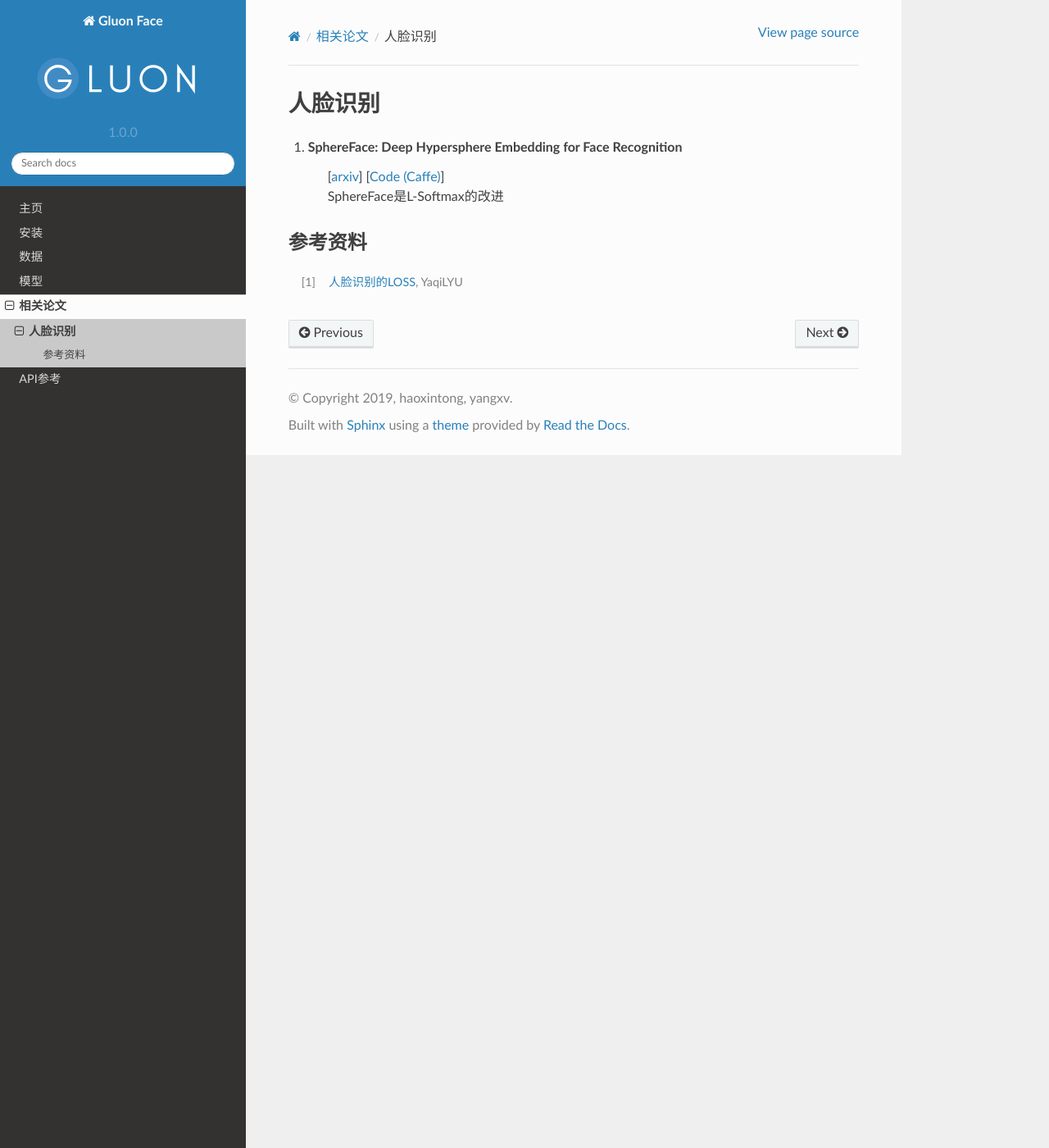
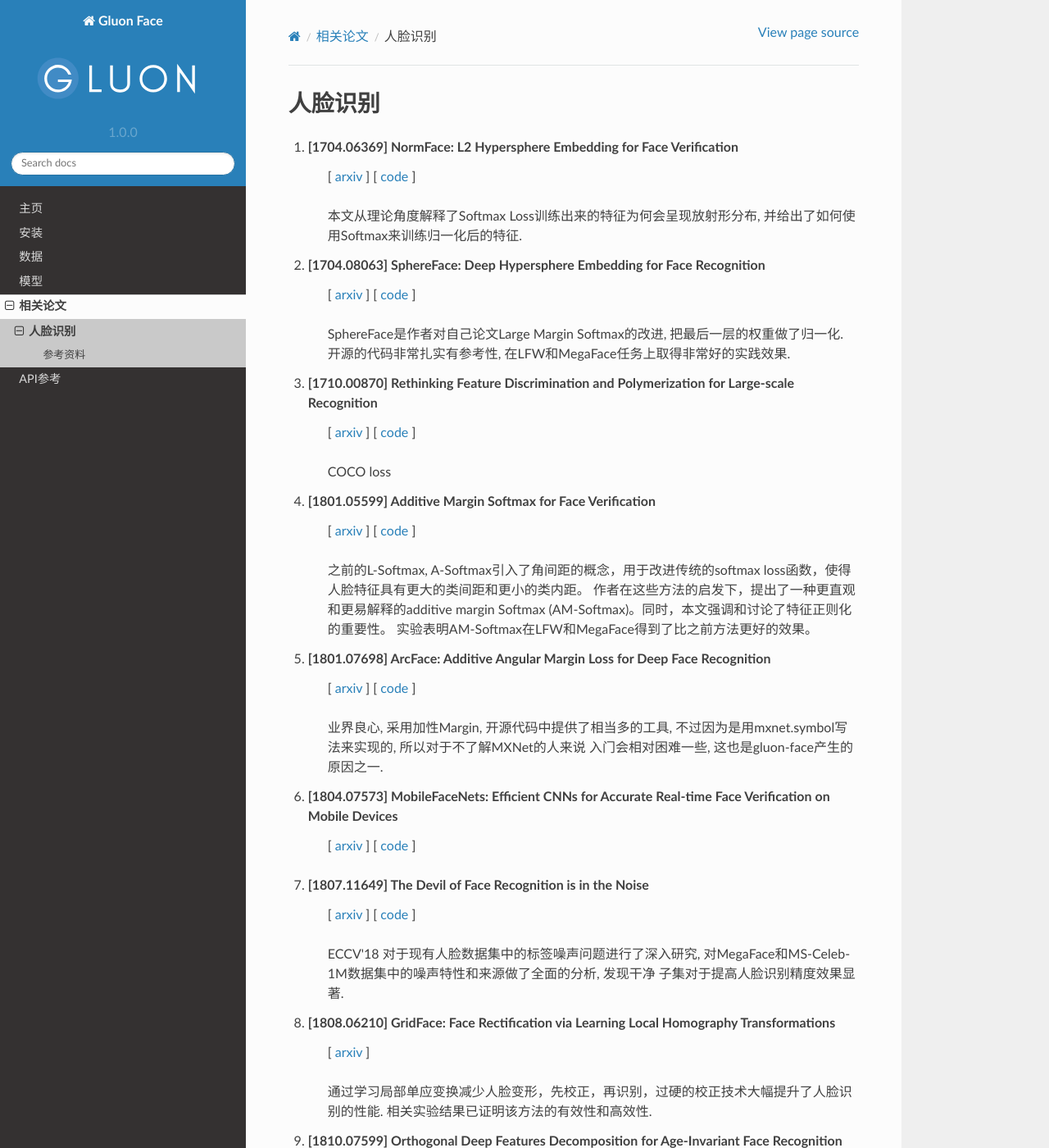
Before and after one commit to haoxintong/gluon-face-doc-zh, a Sphinx documentation site: the page built from docs/source/papers/recognition.rst, in a window 1280 px wide and 1400 px high. Shown: the whole window at 82% size. Built offline with Sphinx 7.4.7 and the Read the Docs theme 2.0.0, drawn with Linux system fonts in a browser that asks for light colours; some of the changed text lies outside the part shown.

Commit message:
add papers

```diff
--- a/docs/source/papers/recognition.rst
+++ b/docs/source/papers/recognition.rst
@@ -1,13 +1,58 @@
 人脸识别
 ========
 
+#. [1704.06369] NormFace: L2 Hypersphere Embedding for Face Verification
+    | [ `arxiv <https://arxiv.org/abs/1704.06369>`_ ] [ `code <https://github.com/happynear/NormFace>`_ ]
 
-#. SphereFace: Deep Hypersphere Embedding for Face Recognition
-    | [`arxiv <https://arxiv.org/abs/1704.08063>`_] [`Code (Caffe) <https://github.com/wy1iu/sphereface>`_]
-    | SphereFace是L-Softmax的改进
+    本文从理论角度解释了Softmax Loss训练出来的特征为何会呈现放射形分布, 并给出了如何使用Softmax来训练归一化后的特征.
+
+#. [1704.08063] SphereFace: Deep Hypersphere Embedding for Face Recognition
+    | [ `arxiv <https://arxiv.org/abs/1704.08063>`_ ] [ `code <https://github.com/wy1iu/sphereface>`_ ]
+
+    SphereFace是作者对自己论文Large Margin Softmax的改进, 把最后一层的权重做了归一化. 开源的代码非常扎实有参考性,
+    在LFW和MegaFace任务上取得非常好的实践效果.
+
+#. [1710.00870] Rethinking Feature Discrimination and Polymerization for Large-scale Recognition
+    | [ `arxiv <https://arxiv.org/abs/1710.00870>`_ ] [ `code <https://github.com/sciencefans/coco_loss>`_ ]
+
+    COCO loss
+
+#. [1801.05599] Additive Margin Softmax for Face Verification
+    | [ `arxiv <https://arxiv.org/abs/1801.05599>`_ ] [ `code <https://github.com/happynear/AMSoftmax>`_ ]
+
+    之前的L-Softmax, A-Softmax引入了角间距的概念，用于改进传统的softmax loss函数，使得人脸特征具有更大的类间距和更小的类内距。
+    作者在这些方法的启发下，提出了一种更直观和更易解释的additive margin Softmax (AM-Softmax)。同时，本文强调和讨论了特征正则化的重要性。
+    实验表明AM-Softmax在LFW和MegaFace得到了比之前方法更好的效果。
+
+#. [1801.07698] ArcFace: Additive Angular Margin Loss for Deep Face Recognition
+    | [ `arxiv <https://arxiv.org/abs/1801.07698>`_ ] [ `code <https://github.com/deepinsight/insightface>`_ ]
+
+    业界良心, 采用加性Margin, 开源代码中提供了相当多的工具, 不过因为是用mxnet.symbol写法来实现的, 所以对于不了解MXNet的人来说
+    入门会相对困难一些, 这也是gluon-face产生的原因之一.
+
+#. [1804.07573] MobileFaceNets: Efficient CNNs for Accurate Real-time Face Verification on Mobile Devices
+    | [ `arxiv <https://arxiv.org/abs/1804.07573>`_ ] [ `code <https://github.com/moli232777144/mobilefacenet-mxnet>`_ ]
+
+#. [1807.11649] The Devil of Face Recognition is in the Noise
+    | [ `arxiv <https://arxiv.org/abs/1807.11649>`_ ] [ `code <https://github.com/fwang91/IMDb-Face>`_ ]
+
+    ECCV'18 对于现有人脸数据集中的标签噪声问题进行了深入研究, 对MegaFace和MS-Celeb-1M数据集中的噪声特性和来源做了全面的分析, 发现干净
+    子集对于提高人脸识别精度效果显著.
+
+#. [1808.06210] GridFace: Face Rectification via Learning Local Homography Transformations
+    | [ `arxiv <https://arxiv.org/abs/1808.06210>`_ ]
+
+    通过学习局部单应变换减少人脸变形，先校正，再识别，过硬的校正技术大幅提升了人脸识别的性能. 相关实验结果已证明该方法的有效性和高效性.
+
+#. [1810.07599] Orthogonal Deep Features Decomposition for Age-Invariant Face Recognition
+    | [ `arxiv <https://arxiv.org/abs/1810.07599>`_ ]
+
+    腾讯AI Lab发表于ECCV 2018的工作, 其目的是通过研发新的深度学习模型以提高跨年龄人脸识别的精度. 在这篇文章里, 作者提出了一种正交深度特征
+    分解算法OE-CNNs, 通过把深度特征正交分解为年龄分量和身份分量, 从而将年龄分量和身份分量有效分离开, 从而提高跨年龄人脸识别精度.
 
 
 
+..  | [ `arxiv <>`_ ] [ `code <>`_ ]
 
 
 
```
